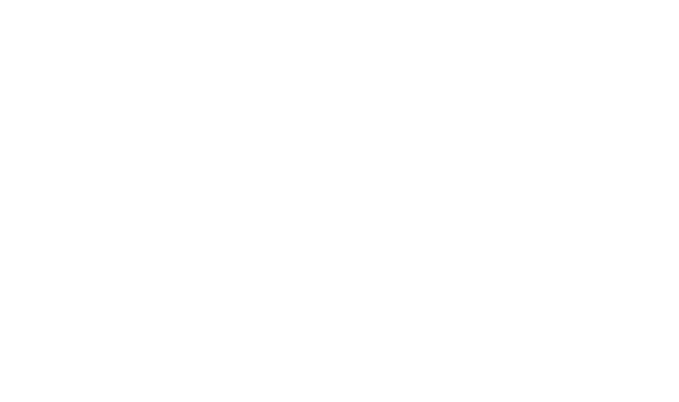
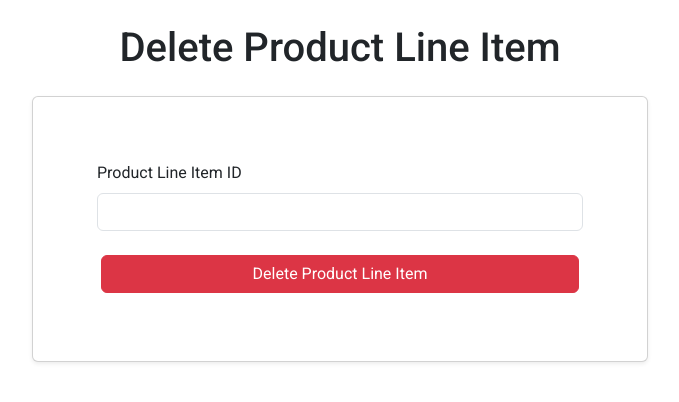
Before and after one commit to ThisaraRajapakshe/POS-Frontend, an Angular app: page /product-line-item-delete in a window 1280 px wide. Before the commit this address led to /. Shown: the top 402 px of the page, without its empty margins (300-979 px from the left). Built offline with nearby package versions, Linux system fonts and the light colour scheme.

Commit message:
Add ProductLineItemDeleteComponent and route
Introduces ProductLineItemDeleteComponent with HTML, SCSS, TypeScript, and test files to enable deletion of product line items. Updates app routes to include a path for deleting product line items.

```diff
--- a/src/app/app.routes.ts
+++ b/src/app/app.routes.ts
@@ -6,11 +6,13 @@
 import { ProductEditComponent } from './features/product/product-edit/product-edit.component';
 import { ProductLineItemCreateComponent } from './features/product-Line-Item/product-line-item-create/product-line-item-create.component';
 import { ProductLineItemEditComponent } from './features/product-Line-Item/product-Line-Item-Edit/product-line-item-edit.component';
+import { ProductLineItemDeleteComponent } from './features/product-Line-Item/product-line-item-delete/product-line-item-delete.component';
 
 export const routes: Routes = [
     {path: 'product-line-item-list', component: ProductLineItemListComponent },
     {path: 'product-line-item-create', component: ProductLineItemCreateComponent },
     {path: 'product-line-item-edit', component: ProductLineItemEditComponent },
+    {path: 'product-line-item-delete', component: ProductLineItemDeleteComponent },
     {path: 'product-list', component: ProductListComponent },
     {path: 'product-create', component: ProductCreateComponent },
     {path: 'product-delete', component: ProductDeleteComponent },
--- /dev/null
+++ b/src/app/features/product-Line-Item/product-line-item-delete/product-line-item-delete.component.html
@@ -0,0 +1,20 @@
+<h1 class="text-center my-4">Delete Product Line Item</h1>
+<div *ngIf="message" class="alert text-center mx-auto w-50"
+    [ngClass]="{'alert-danger': isError, 'alert-success': !isError}">{{ message }}
+</div>
+
+<div class="container w-50">
+    <div class="card shadow-sm">
+        <div class="card-body">
+            <form (ngSubmit)="deleteProductLineItem(productLineItemId)" class="p-5">
+                <div class="mb-3">
+                    <label for="productLineItemId" class="form-label">Product Line Item ID</label>
+                    <input id="productLineItemId" [(ngModel)]="productLineItemId" name="productLineItemId" class="form-control" />
+                </div>
+                <div class="d-grid">
+                    <button type="submit" class="btn btn-danger mt-2 m-1">Delete Product Line Item</button>
+                </div>
+            </form>
+        </div>
+    </div>
+</div>
--- /dev/null
+++ b/src/app/features/product-Line-Item/product-line-item-delete/product-line-item-delete.component.ts
@@ -0,0 +1,37 @@
+import { Component, OnInit, NgModule } from '@angular/core';
+import { ProductLineItemService } from '../../../Core/services/product-line-item.service';
+import { CommonModule } from '@angular/common';
+import { ReactiveFormsModule, FormsModule } from '@angular/forms';
+
+@Component({
+  selector: 'pos-product-line-item-delete',
+  imports: [CommonModule, ReactiveFormsModule, FormsModule],
+  templateUrl: './product-line-item-delete.component.html',
+  styleUrl: './product-line-item-delete.component.scss'
+})
+export class ProductLineItemDeleteComponent implements OnInit {
+  message: string = '';
+  isError: boolean = false;
+  productLineItemId: string = '';
+  constructor(private productLineItemService: ProductLineItemService) { }
+  // Method to delete a product line item by its ID
+  ngOnInit() {
+    // Initialization
+    this.productLineItemId = '';
+  }
+  deleteProductLineItem(productLineItemId: string) {
+    this.productLineItemService.delete(productLineItemId).subscribe({
+      next: () => {
+        this.message = 'Product line item deleted successfully';
+        this.isError = false;
+        this.productLineItemId = '';
+      },
+      error: (error) => {
+        console.error('Error deleting product line item:', error);
+        this.message = 'Error deleting product line item';
+        this.isError = true;
+      }
+    });
+  }
+
+}
```
Also changed, not shown: src/app/features/product-Line-Item/product-line-item-delete/product-line-item-delete.component.scss (added), 1 other file (tests, documents, lock files or other folders).
